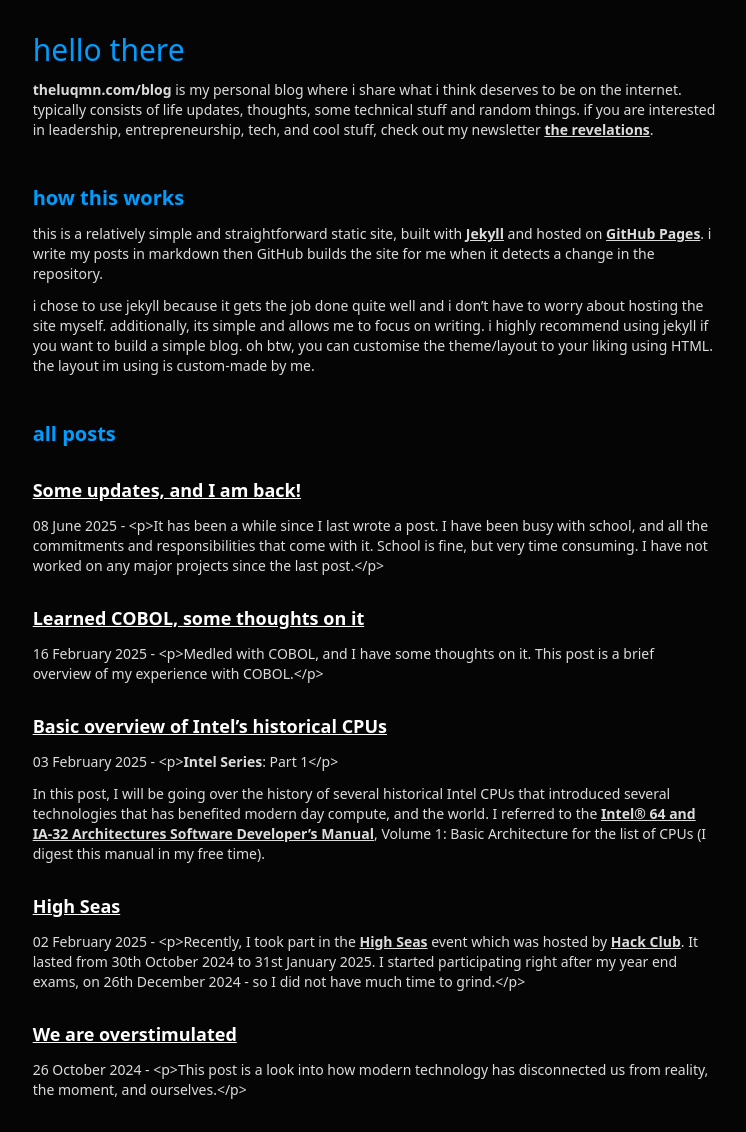
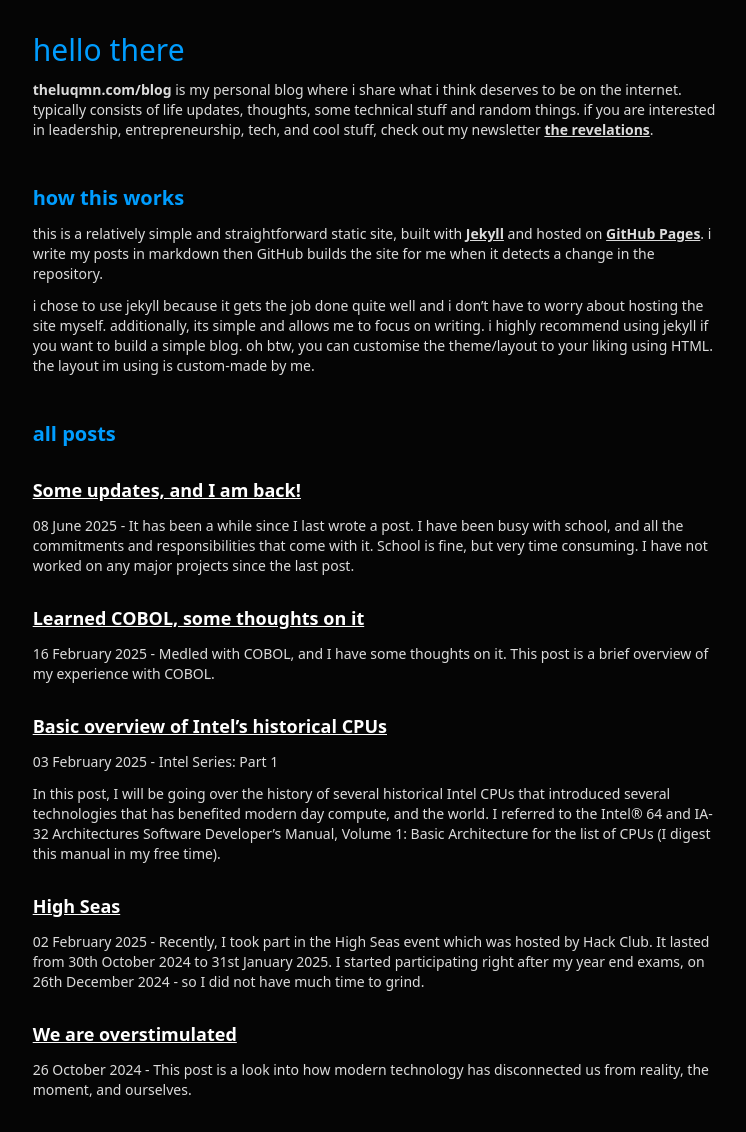
Before and after one commit to theluqmn/blog, a Jekyll site: the page built from index.md, in a window 1280 px wide. Shown: the whole page, without its empty margins (266-1012 px from the left). Built offline with Jekyll 4.4.1, drawn with Linux system fonts in a browser that asks for light colours; nearby versions of some CDN libraries; our own code applies the rules of GitHub Pages for plain Markdown files.

Commit message:
fixed the html thing on excerpts

```diff
--- a/index.md
+++ b/index.md
@@ -18,6 +18,6 @@ i chose to use jekyll because it gets the job done quite well and i don't have t
 
 ### [{{ post.title }}]({{ post.url | relative_url }})
 
-{{ post.date | date: "%d %B %Y" }} - {{ post.excerpt | markdownify }}
+{{ post.date | date: "%d %B %Y" }} - {{ post.excerpt | markdownify | strip_html }}
 
 {% endfor %}
```
